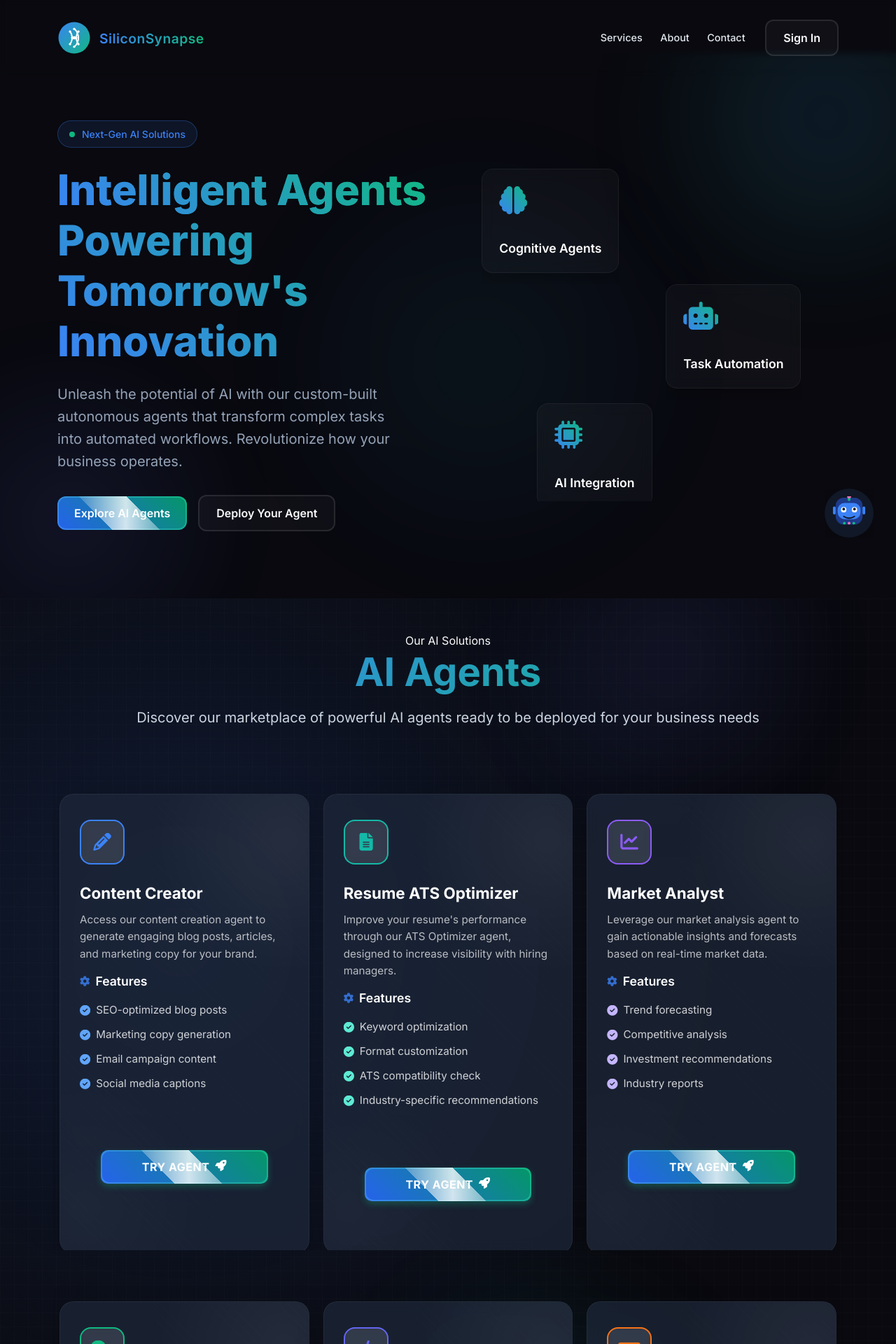
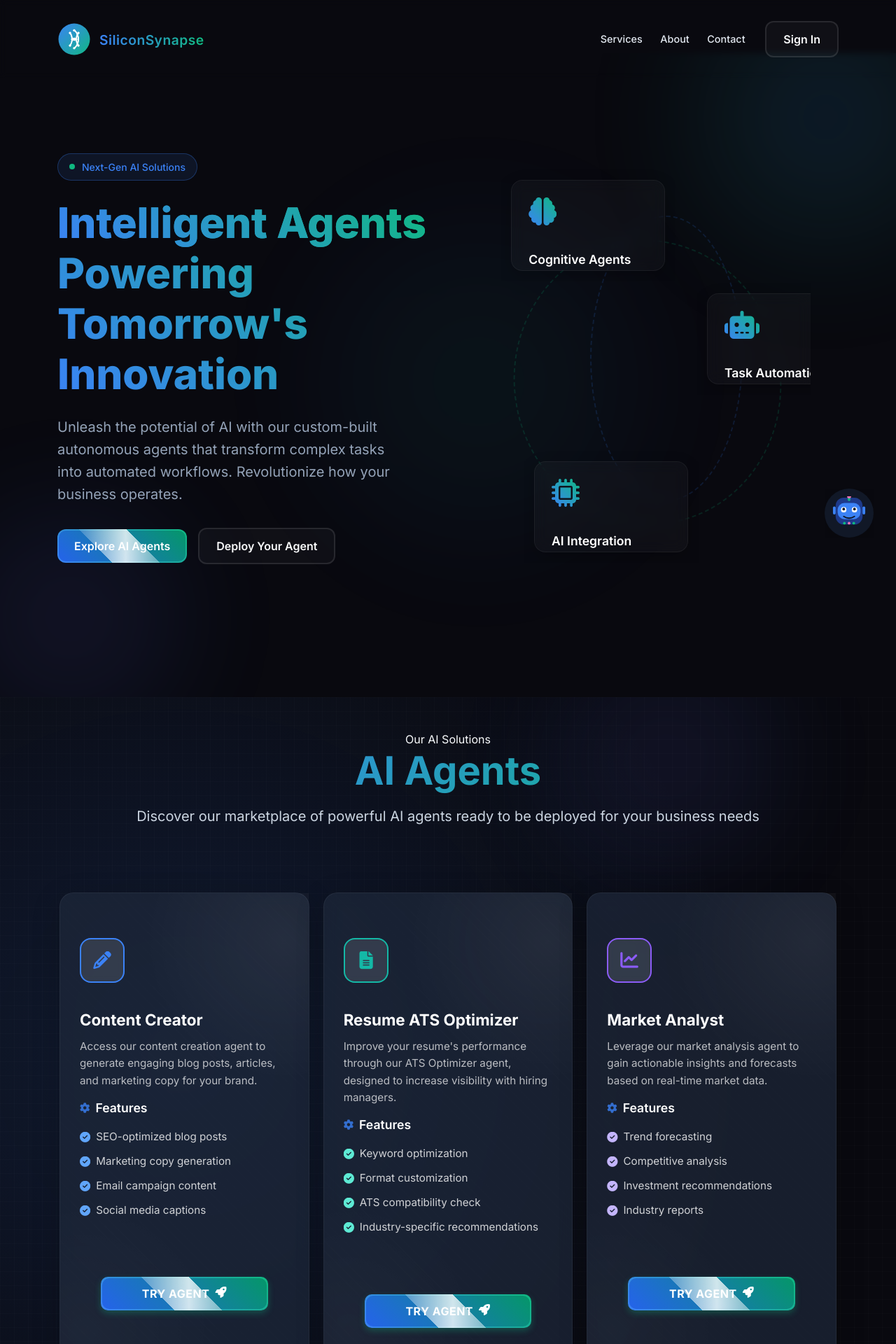
Before and after one commit to Siliconsynapse/siliconSynapse, a React (Vite) app: page / in a window 1280 px wide. Shown: the top 1920 px of the page at 70% size. Built offline with nearby package versions, Linux system fonts and the light colour scheme.

Commit message:
icons get cuts off issue

```diff
--- a/src/App.css
+++ b/src/App.css
@@ -45,6 +45,7 @@
   background: #09090f;
   position: relative;
   overflow-x: hidden;
+  overflow-y: visible; /* Allow vertical overflow for elements that need it */
   color: #f8fafc;
   padding-top: 76px; /* Add padding for fixed navbar */
 }
@@ -194,6 +195,8 @@ section {
   transition: all 0.4s cubic-bezier(0.175, 0.885, 0.32, 1.275);
   margin-bottom: 1rem;
   box-shadow: 0 8px 25px rgba(0, 0, 0, 0.2);
+  z-index: 1;
+  position: relative;
 }
 
 .service-card:hover {
--- a/src/App.jsx
+++ b/src/App.jsx
@@ -54,7 +54,7 @@ function AppContent() {
   };
 
   return (
-    <div className="app-wrapper">
+    <div className="app-wrapper" style={{ overflow: 'visible' }}>
       <Navbar isAuthenticated={isAuthenticated} setIsAuthenticated={setIsAuthenticated} />
       <Routes>
         <Route path="/login" element={<Login onAuth={handleAuth} />} />
--- a/src/components/AIAgentCards.css
+++ b/src/components/AIAgentCards.css
@@ -75,6 +75,8 @@
   flex-direction: column;
   z-index: 1;
   margin: 15px 0;
+  /* Added clip-path: none to prevent any cutoff */
+  clip-path: none;
 }
 
 /* Status indicator for ready-to-deploy */
@@ -179,7 +181,8 @@
   position: relative;
   z-index: 5;
   overflow: visible;
-  padding: 8px 0;
+  padding: 20px 0;  /* Increased padding to create more space for the icon when it transforms */
+  margin-top: 10px; /* Added margin-top to give space for the icon to move up */
 }
 
 /* Agent Icon */
@@ -192,7 +195,7 @@
   justify-content: center;
   font-size: 1.6rem;
   position: relative;
-  z-index: 5;
+  z-index: 10; /* Increased z-index to ensure icon stays on top */
   transition: all 0.4s cubic-bezier(0.34, 1.56, 0.64, 1);
   background: rgba(255, 255, 255, 0.1);
   backdrop-filter: blur(5px);
@@ -202,7 +205,7 @@
 }
 
 .modern-agent-card:hover .agent-icon-wrapper {
-  transform: translateY(-15px) scale(1.1);
+  transform: translateY(-12px) scale(1.1);  /* Reduced the translateY value to prevent cutoff */
   box-shadow: 0 15px 25px rgba(0, 0, 0, 0.2);
 }
 
@@ -521,6 +524,8 @@
 .modern-agent-card:hover {
   transform: translateY(-5px);
   background: rgba(30, 41, 59, 0.8);
+  /* Add padding-top to create more space for the icon on hover */
+  padding-top: 2rem;
 }
 
 .modern-agent-card.active {
--- /dev/null
+++ b/src/components/AIAgentCardsHoverFix.css
@@ -0,0 +1,78 @@
+/*
+ * AI Agent Cards Hover Fix
+ * This file contains fixes for icon cutoff issues on card hover
+ */
+
+/* Extra spacing for icon container to prevent cutoff */
+.modern-agent-card {
+  overflow: visible !important;
+  transform-style: preserve-3d;
+  perspective: 1000px;
+}
+
+/* Fix for icon container overflow */
+.agent-icon-container {
+  z-index: 20 !important;
+  overflow: visible !important;
+  transform-style: preserve-3d;
+}
+
+/* Enhanced icon wrapper with 3D transform */
+.agent-icon-wrapper {
+  transform-style: preserve-3d;
+  backface-visibility: hidden;
+  transform: translateZ(0);
+}
+
+/* Row container overflow fix */
+.agents-section .row,
+.agents-section .col-md-6,
+.agents-section .col-lg-4 {
+  overflow: visible !important;
+}
+
+/* Fix for hover transform to prevent cutoff */
+.modern-agent-card:hover .agent-icon-wrapper {
+  transform: translateY(-12px) translateZ(10px) scale(1.1);
+}
+
+/* Add margin to container so icons don't get cut off at top */
+.agent-icon-container {
+  margin-top: 16px !important;
+}
+
+/* Card hover state padding to make room for elevated icon */
+.modern-agent-card:hover {
+  padding-top: 2rem !important;
+}
+
+/* Make the row have proper overflow handling */
+.row.g-4 {
+  overflow: visible !important;
+}
+
+/* Ensure the hover transform doesn't affect the icon visibility */
+.modern-agent-card:hover .agent-icon-wrapper {
+  /* We want to make sure the transform does not cause any cutoff */
+  transform: translateY(-12px) scale(1.1) translateZ(10px);
+}
+
+/* Adjust container to have enough vertical space */
+.agent-icon-container {
+  min-height: 85px;
+}
+
+/* Fix for column overflow to prevent cutoff */
+.col-md-6, .col-lg-4 {
+  overflow: visible !important;
+}
+
+/* Ensure the container has visible overflow */
+.container.position-relative.section-content {
+  overflow: visible !important;
+}
+
+/* Ensure section has visible overflow */
+.agents-section {
+  overflow: visible !important;
+}
--- a/src/components/AIAgentServices.jsx
+++ b/src/components/AIAgentServices.jsx
@@ -1,5 +1,6 @@
 import { useState, useEffect, useRef } from 'react';
 import './AIAgentCards.css';
+import './AIAgentCardsHoverFix.css';
 
 const AIAgentServices = ({ onAgentClick }) => {
   const agentContainerRef = useRef(null);
@@ -139,14 +140,14 @@ const AIAgentServices = ({ onAgentClick }) => {
   ];
 
   return (
-    <section id="ai-agents" className="py-5 agents-section" ref={agentContainerRef}>
+    <section id="ai-agents" className="py-5 agents-section" ref={agentContainerRef} style={{ overflow: 'visible' }}>
       <div className="section-background">
         <div className="gradient-sphere gradient-sphere-purple" style={{ top: '-100px', right: '10%' }}></div>
         <div className="gradient-sphere gradient-sphere-green" style={{ bottom: '5%', left: '-100px' }}></div>
         <div className="gradient-sphere gradient-sphere-blue" style={{ bottom: '40%', right: '20%' }}></div>
       </div>
 
-      <div className="container position-relative section-content">
+      <div className="container position-relative section-content" style={{ overflow: 'visible' }}>
         <div className="text-center mb-5 reveal-text">
           <span className="orbit-badge mb-3">Our AI Solutions</span>
           <h2 className="display-4 fw-bold mb-3 gradient-heading">AI Agents</h2>
@@ -155,12 +156,12 @@ const AIAgentServices = ({ onAgentClick }) => {
           </p>
         </div>
 
-        <div className="row g-4 justify-content-center" style={{ padding: '5px' }}>
+        <div className="row g-4 justify-content-center" style={{ padding: '5px', overflow: 'visible' }}>
           {aiAgents.map((agent, index) => (
             <div
               key={index}
               className="col-md-6 col-lg-4 mb-4"
-              style={{ padding: '10px' }}
+              style={{ padding: '10px', overflow: 'visible' }}
             >
               <div
                 className={`modern-agent-card ${agent.color} ${isVisible ? 'fade-in' : ''}`}
--- a/src/components/Hero.jsx
+++ b/src/components/Hero.jsx
@@ -49,23 +49,23 @@ const Hero = () => {
               </a>
             </div>
           </div>
-          <div className="col-lg-6 d-none d-lg-block" style={{ position: 'relative', minHeight: 500 }}>
-            <div className="float-animation" style={{ overflow: 'visible', padding: '10px' }}>
-              <div className="position-relative" style={{ height: '500px' }}>
-                <div className="position-absolute" style={{ top: '5%', left: '5%' }}>
-                  <div className="service-card p-4" style={{ overflow: 'visible' }}>
+          <div className="col-lg-6 d-none d-lg-block" style={{ position: 'relative', minHeight: 650 }}>
+            <div className="float-animation hero-cards-container" style={{ overflow: 'visible', padding: '40px' }}>
+              <div className="position-relative" style={{ height: '600px', width: '100%', overflow: 'visible' }}>
+                <div className="position-absolute hero-card-wrapper" style={{ top: '5%', left: '5%' }}>
+                  <div className="service-card p-4">
                     <i className="fas fa-brain service-icon"></i>
                     <h4>Cognitive Agents</h4>
                   </div>
                 </div>
-                <div className="position-absolute" style={{ top: '38%', left: '55%' }}>
-                  <div className="service-card p-4" style={{ overflow: 'visible' }}>
+                <div className="position-absolute hero-card-wrapper" style={{ top: '32%', left: '65%' }}>
+                  <div className="service-card p-4">
                     <i className="fas fa-robot service-icon"></i>
                     <h4>Task Automation</h4>
                   </div>
                 </div>
-                <div className="position-absolute" style={{ top: '72%', left: '20%' }}>
-                  <div className="service-card p-4" style={{ overflow: 'visible' }}>
+                <div className="position-absolute hero-card-wrapper" style={{ top: '72%', left: '12%' }}>
+                  <div className="service-card p-4">
                     <i className="fas fa-microchip service-icon"></i>
                     <h4>AI Integration</h4>
                   </div>
--- a/src/components/HeroEnhanced.css
+++ b/src/components/HeroEnhanced.css
@@ -5,7 +5,7 @@
   align-items: center;
   position: relative;
   overflow: hidden;
-  padding: 6rem 0;
+  padding: 6rem 0 9rem;
   z-index: 1;
 }
 
@@ -428,6 +428,69 @@
   }
 }
 
+/* Hero Cards Container and Wrappers - Added to fix hover cutoff issue */
+.hero-cards-container {
+  position: relative;
+  z-index: 2;
+}
+
+/* Adding visual connectors between cards */
+.hero-cards-container::before {
+  content: '';
+  position: absolute;
+  top: 20%;
+  left: 35%;
+  width: 40%;
+  height: 60%;
+  border: 2px dashed rgba(59, 130, 246, 0.15);
+  border-radius: 50%;
+  z-index: 1;
+  pointer-events: none;
+}
+
+.hero-cards-container::after {
+  content: '';
+  position: absolute;
+  top: 25%;
+  left: 15%;
+  width: 70%;
+  height: 60%;
+  border: 2px dashed rgba(16, 185, 129, 0.15);
+  border-radius: 50%;
+  z-index: 1;
+  pointer-events: none;
+  transform: rotate(-10deg);
+}
+
+.hero-card-wrapper {
+  padding: 15px;
+  z-index: 5;
+  transition: all 0.4s ease;
+  width: 250px;
+  height: 160px;
+  pointer-events: auto;
+}
+
+/* Specific z-index for each card to prevent overlapping */
+.hero-card-wrapper:nth-child(1) {
+  z-index: 12;
+}
+
+.hero-card-wrapper:nth-child(2) {
+  z-index: 11;
+}
+
+/* Ensure cards at bottom have enough space */
+.hero-card-wrapper:nth-child(3) {
+  z-index: 10;
+}
+
+/* Better hover interaction to prevent overlapping */
+.hero-card-wrapper:hover .service-card {
+  transform: translateY(-7px) scale(1.03);
+  box-shadow: 0 15px 35px rgba(0, 0, 0, 0.25);
+}
+
 @media (max-width: 768px) {
   .hero-section {
     padding: 3rem 0;
--- a/src/components/Navbar.css
+++ b/src/components/Navbar.css
@@ -57,22 +57,20 @@
 
 /* Mobile logo adjustments */
 @media (max-width: 768px) {
-  .navbar-brand .logo-large {
-    display: none;
+  .navbar {
+    padding: 0.8rem 0;
+    min-height: 70px;
   }
 
-  .navbar-brand .logo-small {
-    display: inline-block;
-    height: 45px;
-    width: auto;
-  }
-
-  .navbar.scrolled .navbar-brand .logo-small {
-    height: 40px;
+  .navbar.scrolled {
+    padding: 0.6rem 0;
+    min-height: 65px;
   }
 
   .navbar-brand {
-    margin-right: 15px;
+    margin-right: 10px;
+    min-height: 55px;
+    padding: 5px 0;
   }
 
   .navbar-nav .nav-link {
@@ -111,8 +109,19 @@
 }
 
 /* Animation for logo hover */
-.navbar-brand img:hover {
+.navbar-brand:hover {
   filter: drop-shadow(0 0 4px rgba(59, 130, 246, 0.5));
+}
+
+/* Ensure smooth transitions */
+.navbar, .navbar-brand, .navbar-nav, .nav-link, .logo-container, .logo-icon {
+  transition: all 0.4s ease-in-out;
+}
+
+/* Add padding to logo to prevent cutting off */
+.logo-with-padding {
+  padding: 3px 0;
+  margin: 2px 0;
 }
 
 /* If you have a .logo-container class, add: */
--- a/src/components/Navbar.jsx
+++ b/src/components/Navbar.jsx
@@ -6,10 +6,10 @@ import './Navbar.css';
 const Navbar = ({ isAuthenticated, setIsAuthenticated }) => {
   const [isScrolled, setIsScrolled] = useState(false);
   const navigate = useNavigate();
-
   useEffect(() => {
     const handleScroll = () => {
-      setIsScrolled(window.scrollY > 50);
+      // Using a slightly higher threshold to prevent flickering
+      setIsScrolled(window.scrollY > 80);
     };
 
     window.addEventListener('scroll', handleScroll);
@@ -20,12 +20,11 @@ const Navbar = ({ isAuthenticated, setIsAuthenticated }) => {
     setIsAuthenticated(false);
     navigate('/');
   };
-
   return (
     <nav className={`navbar navbar-expand-lg fixed-top ${isScrolled ? 'scrolled' : ''}`}>
       <div className="container">
         <Link to="/" className="navbar-brand">
-          <Logo size={isScrolled ? 'small' : 'default'} isScrolled={isScrolled} />
+          <Logo size={isScrolled ? 'small' : 'default'} isScrolled={isScrolled} className="logo-with-padding" />
         </Link>
         <button
           className="navbar-toggler"
```
